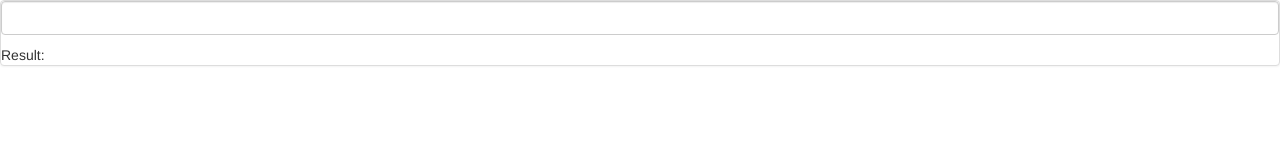
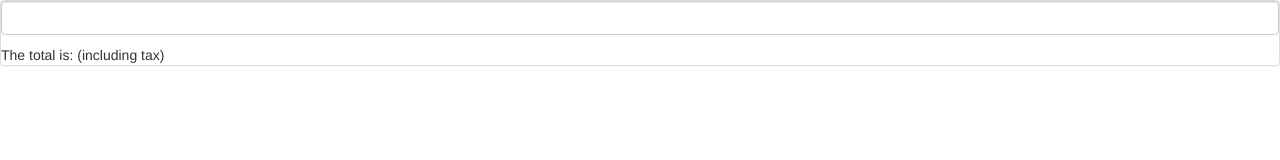
Before and after one commit to zasipin/angularProBook, a website: page expressions.html in a window 1280 px wide. Drawn offline with nearby package versions, Linux system fonts and the light colour scheme.

Commit message:
chapter 19 - interpolate

```diff
--- a/expressions.html
+++ b/expressions.html
@@ -10,8 +10,8 @@
 	.controller("defaultCtrl", function ($scope) {
 		$scope.price = "100.23"
 	})
-	.directive("evalExpression", function($parse){
-		var expressionFn = $parse("total | currency");
+	.directive("evalExpression", function($interpolate){
+		var interpolationFn = $interpolate("The total is: {{amount | currency}} (including tax)");
 		return {
 			scope: {
 				amount: "=amount",
@@ -23,7 +23,7 @@
 						total: Number(newValue)
 							+ Number(newValue) * (Number(scope.tax) / 100)
 					};
-					element.text(expressionFn(scope, localData));
+					element.text(interpolationFn(scope));
 				});
 			}
 
@@ -34,8 +34,8 @@
 <body ng-controller="defaultCtrl">
 	<div class="panel panel-default">
 		<p><input class="form-control" ng-model="dataValue"></p>
-		<div>
-			Result: <span eval-expression amount="dataValue" tax="10"></span>
+		<dsiv>
+			<span eval-expression amount="dataValue" tax="10"></span>
 		</div>
 	</div>
 </body>
```
